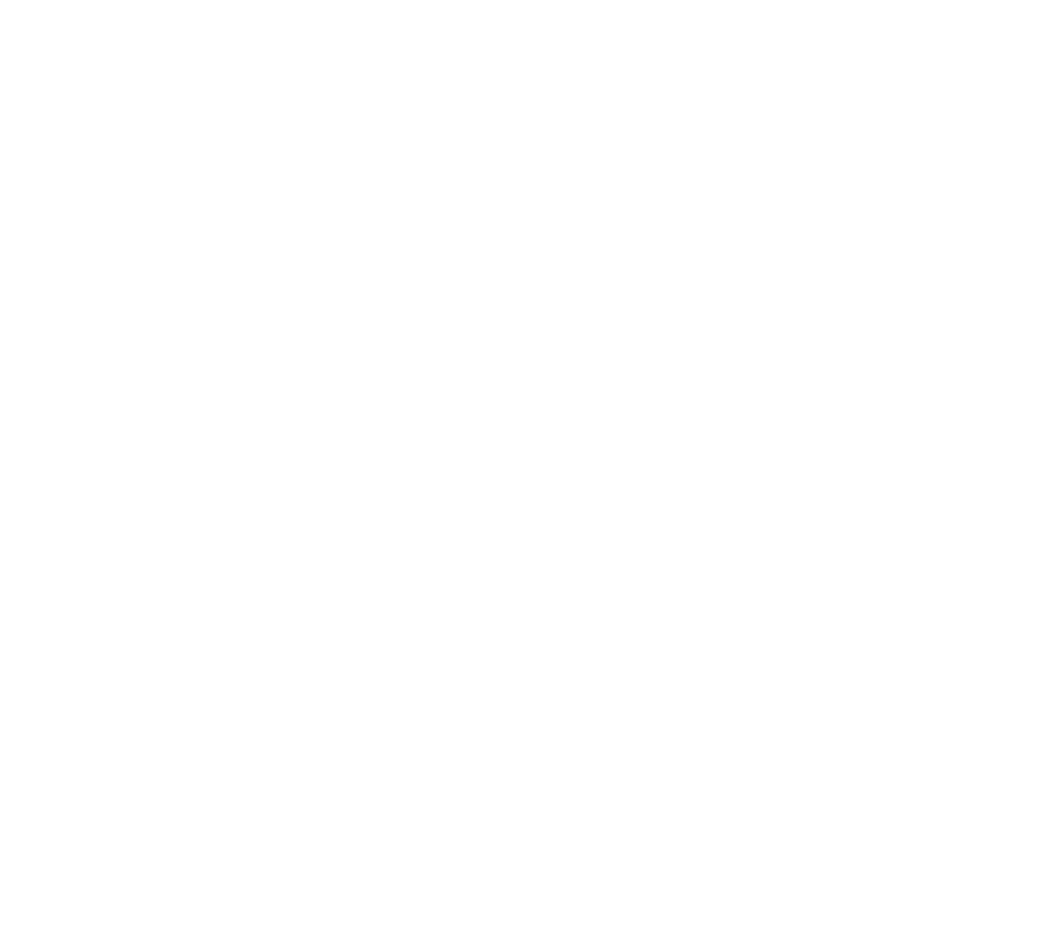
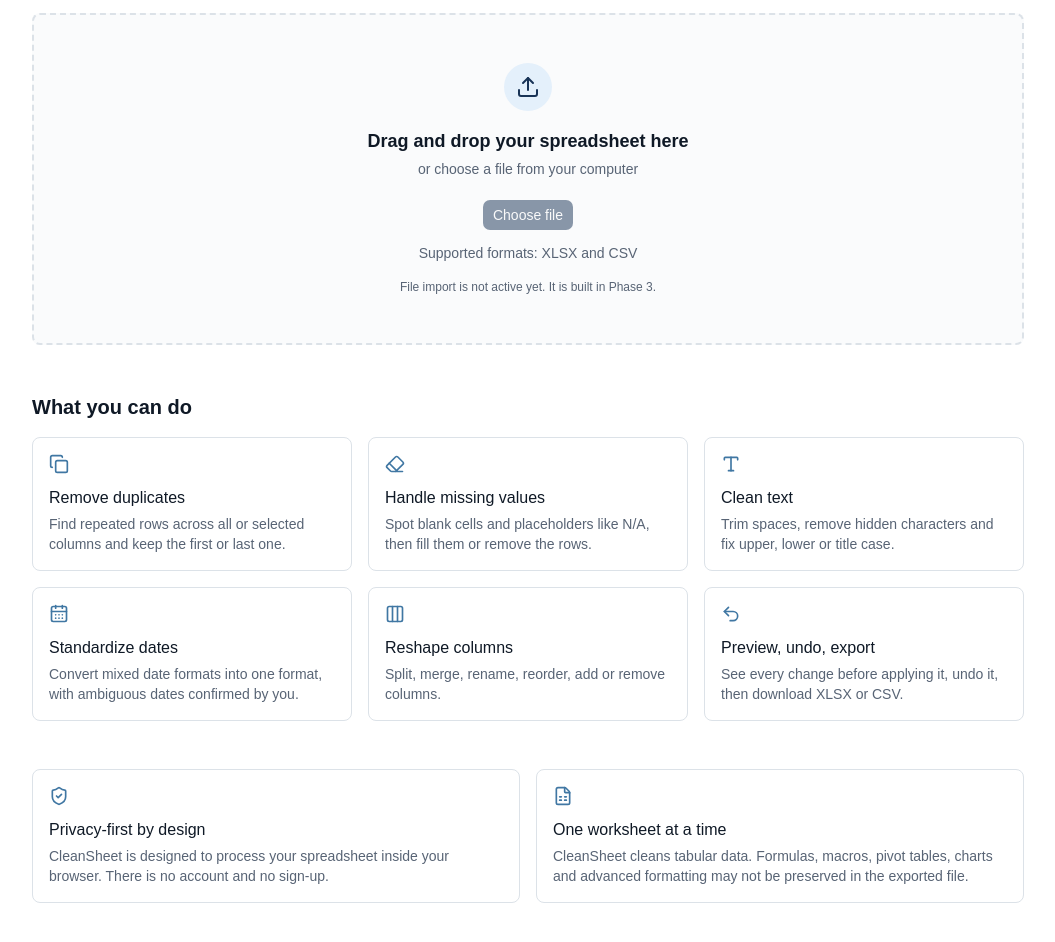
Before and after one commit to sumanaswal/cleansheet, a React (Vite) app: page / in a window 1280 px wide. Shown: the part 200-1142 px from the top of the page, without its empty margins (112-1167 px from the left). Before the commit the page ends 800 px from the top, so only its background shows below. Built offline with nearby package versions, Linux system fonts and the light colour scheme.

Commit message:
Phase 2: dashboard with upload area, capabilities and notes

```diff
--- /dev/null
+++ b/src/components/workspace/UploadDropzone.tsx
@@ -0,0 +1,32 @@
+import { Upload } from 'lucide-react'
+
+import { Button } from '@/components/ui/button'
+
+// Visual only for now. File reading is built in Phase 3.
+export function UploadDropzone() {
+    return (
+        <section
+            aria-label="Upload spreadsheet"
+            className="flex flex-col items-center rounded-lg border-2 border-dashed border-border bg-muted/40 px-6 py-12 text-center"
+        >
+            <div className="flex size-12 items-center justify-center rounded-full bg-accent text-accent-foreground">
+                <Upload className="size-6" aria-hidden="true" />
+            </div>
+            <h2 className="mt-4 text-lg font-semibold text-foreground">
+                Drag and drop your spreadsheet here
+            </h2>
+            <p className="mt-1 text-sm text-muted-foreground">
+                or choose a file from your computer
+            </p>
+            <Button type="button" className="mt-5" disabled>
+                Choose file
+            </Button>
+            <p className="mt-3 text-sm text-muted-foreground">
+                Supported formats: XLSX and CSV
+            </p>
+            <p className="mt-4 text-xs text-muted-foreground">
+                File import is not active yet. It is built in Phase 3.
+            </p>
+        </section>
+    )
+}
--- a/src/pages/DashboardPage.tsx
+++ b/src/pages/DashboardPage.tsx
@@ -1,12 +1,125 @@
+import {
+    CalendarDays,
+    Columns3,
+    Copy,
+    Eraser,
+    ShieldCheck,
+    Type,
+    Undo2,
+    FileSpreadsheet,
+    type LucideIcon,
+} from 'lucide-react'
+
+import { UploadDropzone } from '@/components/workspace/UploadDropzone'
+
+interface Capability {
+    title: string
+    description: string
+    icon: LucideIcon
+}
+
+const CAPABILITIES: readonly Capability[] = [
+    {
+        title: 'Remove duplicates',
+        description:
+            'Find repeated rows across all or selected columns and keep the first or last one.',
+        icon: Copy,
+    },
+    {
+        title: 'Handle missing values',
+        description:
+            'Spot blank cells and placeholders like N/A, then fill them or remove the rows.',
+        icon: Eraser,
+    },
+    {
+        title: 'Clean text',
+        description:
+            'Trim spaces, remove hidden characters and fix upper, lower or title case.',
+        icon: Type,
+    },
+    {
+        title: 'Standardize dates',
+        description:
+            'Convert mixed date formats into one format, with ambiguous dates confirmed by you.',
+        icon: CalendarDays,
+    },
+    {
+        title: 'Reshape columns',
+        description: 'Split, merge, rename, reorder, add or remove columns.',
+        icon: Columns3,
+    },
+    {
+        title: 'Preview, undo, export',
+        description:
+            'See every change before applying it, undo it, then download XLSX or CSV.',
+        icon: Undo2,
+    },
+]
+
 export function DashboardPage() {
     return (
-        <div className="mx-auto w-full max-w-5xl px-4 py-8">
-            <h1 className="text-3xl font-semibold tracking-tight text-foreground">
-                Clean your spreadsheets without writing formulas.
-            </h1>
-            <p className="mt-2 text-muted-foreground">
-                Upload, understand, clean, review, download.
-            </p>
+        <div className="mx-auto w-full max-w-5xl px-4 py-8 sm:py-12">
+            <section className="text-center">
+                <h1 className="text-3xl font-semibold tracking-tight text-foreground sm:text-4xl">
+                    Clean your spreadsheets without writing formulas.
+                </h1>
+                <p className="mt-3 text-muted-foreground">
+                    Upload, understand, clean, review, download.
+                </p>
+            </section>
+
+            <div className="mt-8">
+                <UploadDropzone />
+            </div>
+
+            <section className="mt-12">
+                <h2 className="text-xl font-semibold text-foreground">
+                    What you can do
+                </h2>
+                <div className="mt-4 grid gap-4 sm:grid-cols-2 lg:grid-cols-3">
+                    {CAPABILITIES.map((item) => {
+                        const Icon = item.icon
+                        return (
+                            <div
+                                key={item.title}
+                                className="rounded-lg border bg-card p-4 text-card-foreground"
+                            >
+                                <Icon className="size-5 text-ring" aria-hidden="true" />
+                                <h3 className="mt-3 font-medium text-foreground">
+                                    {item.title}
+                                </h3>
+                                <p className="mt-1 text-sm text-muted-foreground">
+                                    {item.description}
+                                </p>
+                            </div>
+                        )
+                    })}
+                </div>
+            </section>
+
+            <section className="mt-12 grid gap-4 sm:grid-cols-2">
+                <div className="rounded-lg border bg-card p-4 text-card-foreground">
+                    <ShieldCheck className="size-5 text-ring" aria-hidden="true" />
+                    <h2 className="mt-3 font-medium text-foreground">
+                        Privacy-first by design
+                    </h2>
+                    <p className="mt-1 text-sm text-muted-foreground">
+                        CleanSheet is designed to process your spreadsheet inside your
+                        browser. There is no account and no sign-up.
+                    </p>
+                </div>
+                <div className="rounded-lg border bg-card p-4 text-card-foreground">
+                    <FileSpreadsheet className="size-5 text-ring" aria-hidden="true" />
+                    <h2 className="mt-3 font-medium text-foreground">
+                        One worksheet at a time
+                    </h2>
+                    <p className="mt-1 text-sm text-muted-foreground">
+                        CleanSheet cleans tabular data. Formulas, macros, pivot tables,
+                        charts and advanced formatting may not be preserved in the
+                        exported file.
+                    </p>
+                </div>
+            </section>
         </div>
     )
 }
```
Also changed, not shown: 1 other file (tests, documents, lock files or other folders).
